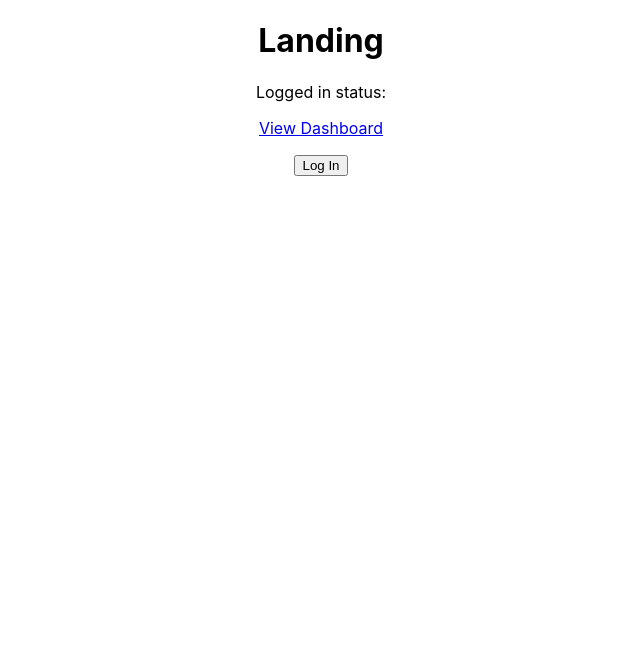
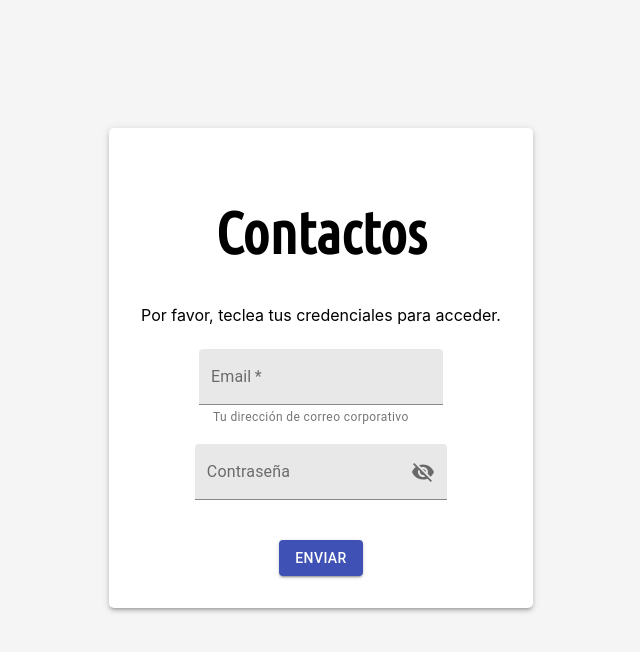
Before and after one commit to rrbarrero/contactos_front, a React (Create React App) app: page /login in a window 1280 px wide. Shown: the top 652 px of the page, without its empty margins (319-959 px from the left). Built offline with nearby package versions, Linux system fonts and the light colour scheme.

Commit message:
Continuamos

```diff
--- a/src/App.tsx
+++ b/src/App.tsx
@@ -1,25 +1,11 @@
 import './App.css';
-import Landing from './components/login/Login';
-import Dashboard from './components/dashboard/Dashboard';
-import { BrowserRouter, Redirect, Switch } from 'react-router-dom';
-import { isAuthenticated } from './services/Auth';
-import ProtectedRoute from './services/ProtectedRoute';
-import UnProtectedRoute from './services/UnProtectedRoute';
+import Routes from './components/routes/Routes';
 
 function App() {
 
-  const fallbackUri = `${isAuthenticated() ? '/dashboard' : '/login'}`;
-
-
   return (
     <div className="App">
-      <BrowserRouter>
-        <Switch>
-          <ProtectedRoute path="/dashboard" component={Dashboard} />
-          <UnProtectedRoute path="/login" component={Landing} />
-          <Redirect to={fallbackUri} />
-        </Switch>
-      </BrowserRouter>
+      <Routes />
     </div>
   );
 }
--- a/src/components/dashboard/Dashboard.jsx
+++ b/src/components/dashboard/Dashboard.jsx
@@ -1,11 +1,23 @@
 import React from 'react';
+import { useHistory } from 'react-router-dom';
+import { logOut } from '../../services/Auth';
+
+
 
 const Dashboard = () => {
+
+    let history = useHistory();
+
+    const handleLogout = () => {
+        logOut();
+        history.push('/login');
+    }
+
     return (
         <div>
             <h1>Dashboard</h1>
             <p>Secret Page</p>
-            <button>Log Out</button>
+            <button onClick={handleLogout}>Log Out</button>
         </div>
     )
 };
--- /dev/null
+++ b/src/components/login/Login.css
@@ -0,0 +1,3 @@
+body{
+    background-color:whitesmoke;
+}
--- a/src/components/login/Login.jsx
+++ /dev/null
@@ -1,15 +0,0 @@
-import React from 'react';
-import { Link } from 'react-router-dom';
-
-const Landing = props => {
-    return (
-        <div>
-            <h1>Landing</h1>
-            <p>Logged in status: {props.user}</p>
-            <p><Link to='/dashboard'>View Dashboard</Link></p>
-            <button>Log In</button>
-        </div>
-    )
-};
-
-export default Landing;
--- /dev/null
+++ b/src/components/login/Login.tsx
@@ -0,0 +1,146 @@
+import React from 'react';
+import './Login.css';
+import Button from '@material-ui/core/Button';
+import { Box, FilledInput, IconButton, InputAdornment, InputLabel, TextField } from '@material-ui/core';
+import { createStyles, Theme, makeStyles } from '@material-ui/core/styles';
+import FormControl from '@material-ui/core/FormControl';
+import { Visibility, VisibilityOff } from '@material-ui/icons';
+import clsx from 'clsx';
+import Grid from '@material-ui/core/Grid';
+import "@fontsource/ubuntu-condensed"
+import { Login } from '../../services/Login';
+import { useHistory } from "react-router-dom";
+
+const useStyles = makeStyles((theme: Theme) =>
+    createStyles({
+        root: {
+            display: 'flex',
+            flexWrap: 'wrap',
+        },
+        margin: {
+            margin: theme.spacing(1),
+        },
+        withoutLabel: {
+            marginTop: theme.spacing(3),
+        },
+        h1Style: {
+            fontFamily: "Ubuntu Condensed",
+            fontSize: '58px',
+        },
+        textField: {
+            width: '25ch',
+        },
+        gridStyle: {
+            marginTop: '10%',
+        },
+        boxStyle: {
+            padding: '2rem',
+            backgroundColor: 'white',
+        },
+        submitStyle: {
+            marginTop: '2rem',
+        }
+    }),
+);
+
+interface Credentials {
+    email: string;
+    password: string;
+    showPassword: boolean;
+}
+
+const Landing = () => {
+
+    let history = useHistory();
+
+    const [datos, setDatos] = React.useState<Credentials>({
+        email: '',
+        password: '',
+        showPassword: false,
+    });
+
+    const classes = useStyles();
+
+    const handleInputChange = (event: React.ChangeEvent<HTMLInputElement>) => {
+        setDatos({
+            ...datos,
+            [event.target.name]: event.target.value
+        })
+    }
+
+    const handleLogin = (event: React.FormEvent) => {
+        event.preventDefault()
+        const username = datos.email.split('@')[0]
+        Login(username, datos.password).then(() => {
+            history.push("/dashboard");
+        });
+    }
+
+    const handleChange = (prop: keyof Credentials) => (event: React.ChangeEvent<HTMLInputElement>) => {
+        setDatos({ ...datos, [prop]: event.target.value });
+    };
+
+    const handleClickShowPassword = () => {
+        setDatos({ ...datos, showPassword: !datos.showPassword });
+    };
+
+    const handleMouseDownPassword = (event: React.MouseEvent<HTMLButtonElement>) => {
+        event.preventDefault();
+    };
+
+    return (
+        <Grid
+            container
+            direction="column"
+            justifyContent="center"
+            alignItems="center"
+            className={classes.gridStyle}>
+            <Box boxShadow={3} borderRadius={5} className={classes.boxStyle}>
+                <h1 className={classes.h1Style}>Contactos</h1>
+                <p>Por favor, teclea tus credenciales para acceder.</p>
+                <form onSubmit={handleLogin}>
+                    <Grid item xs={12}>
+                        <FormControl className={classes.margin}>
+                            <TextField
+                                id="outlined-basic"
+                                type="email"
+                                label="Email"
+                                onChange={handleInputChange}
+                                name="email"
+                                variant="filled"
+                                required
+                                helperText="Tu dirección de correo corporativo" />
+                        </FormControl>
+                    </Grid>
+                    <Grid item xs={12}>
+                        <FormControl className={clsx(classes.margin, classes.textField)} variant="filled">
+                            <InputLabel htmlFor="filled-adornment-password">Contraseña</InputLabel>
+                            <FilledInput
+                                id="filled-adornment-password"
+                                type={datos.showPassword ? 'text' : 'password'}
+                                value={datos.password}
+                                onChange={handleChange('password')}
+                                endAdornment={
+                                    <InputAdornment position="end">
+                                        <IconButton
+                                            aria-label="toggle password visibility"
+                                            onClick={handleClickShowPassword}
+                                            onMouseDown={handleMouseDownPassword}
+                                            edge="end"
+                                        >
+                                            {datos.showPassword ? <Visibility /> : <VisibilityOff />}
+                                        </IconButton>
+                                    </InputAdornment>
+                                }
+                            />
+                        </FormControl>
+                    </Grid>
+                    <Button variant="contained" color="primary" type="submit" className={classes.submitStyle}>Enviar</Button>
+                </form>
+            </Box>
+
+        </Grid>
+    )
+};
+
+export default Landing;
--- a/src/services/ProtectedRoute.tsx
+++ b/src/components/routes/ProtectedRoute.tsx
@@ -1,6 +1,6 @@
 import { Redirect, Route, RouteProps } from 'react-router-dom';
 
-import { isAuthenticated } from './Auth';
+import { isAuthenticated } from '../../services/Auth';
 
 const ProtectedRoute = ({ component: Component, path }: RouteProps) => {
   if (!isAuthenticated()) {
--- /dev/null
+++ b/src/components/routes/Routes.tsx
@@ -0,0 +1,23 @@
+import { BrowserRouter, Switch, Redirect } from "react-router-dom"
+import { isAuthenticated } from "../../services/Auth"
+import Dashboard from "../dashboard/Dashboard"
+import Landing from "../login/Login"
+import ProtectedRoute from "./ProtectedRoute"
+import UnProtectedRoute from "./UnProtectedRoute"
+
+const Routes = () => {
+
+    const fallbackUri = `${isAuthenticated() ? '/dashboard' : '/login'}`;
+
+    return (
+        <BrowserRouter>
+            <Switch>
+                <ProtectedRoute path="/dashboard" component={Dashboard} />
+                <UnProtectedRoute path="/login" component={Landing} />
+                <Redirect to={fallbackUri} />
+            </Switch>
+        </BrowserRouter>
+    )
+}
+
+export default Routes;
--- a/src/services/UnProtectedRoute.tsx
+++ b/src/components/routes/UnProtectedRoute.tsx
@@ -1,6 +1,6 @@
 import { Redirect, Route, RouteProps } from 'react-router-dom';
 
-import { isAuthenticated } from './Auth';
+import { isAuthenticated } from '../../services/Auth';
 
 const UnProtectedRoute = ({ component: Component, path }: RouteProps) => {
   if (isAuthenticated()) {
--- /dev/null
+++ b/src/models/User.ts
@@ -0,0 +1,5 @@
+export type User = {
+    username?: string;
+    token?: string;
+    logedIn: boolean;
+}
--- a/src/services/Auth.ts
+++ b/src/services/Auth.ts
@@ -1,3 +1,17 @@
-export const isAuthenticated = () => {
-    return false;
+import { User } from "../models/User";
+
+export const isAuthenticated = (): boolean => {
+    const userData: string|null = localStorage.getItem('user')
+    if(userData){
+        const user: User= JSON.parse(userData);
+        if(user.logedIn){
+            return true;
+        }
+    }
+    return false
 }
+
+export const logOut = (): boolean =>{
+    localStorage.removeItem('user');
+    return true;
+}
--- /dev/null
+++ b/src/services/Login.ts
@@ -0,0 +1,27 @@
+import axios from "axios";
+import { User } from "../models/User";
+
+interface LoginData {
+    username: string;
+    password: string;
+}
+
+export const Login = async (username: string, password: string) => {
+    const user: User = {logedIn: false};
+    const url = process.env.REACT_APP_LOGIN_URL || "not env defined";
+
+    let loginData: LoginData = {
+        username: username,
+        password: password,
+    };
+
+    try {
+        const response = await axios.post(url, loginData)
+        user.username = username
+        user.token = response.data.token;
+        user.logedIn = true
+        localStorage.setItem('user', JSON.stringify(user));
+    } catch (err) {
+        console.error(err);
+    }
+}
```
Also changed, not shown: package.json (+9 -1 lines), 2 other files (tests, documents, lock files or other folders).
